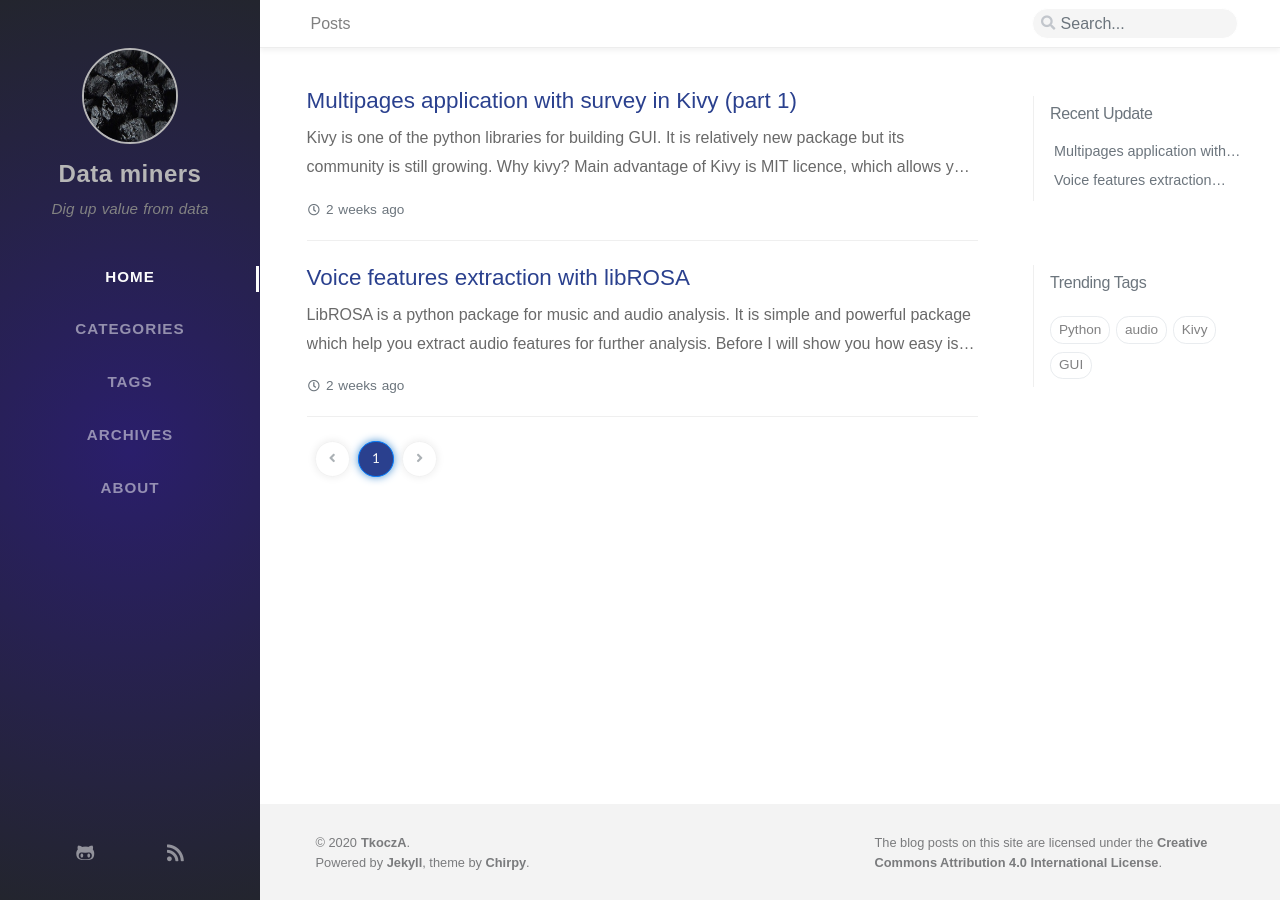
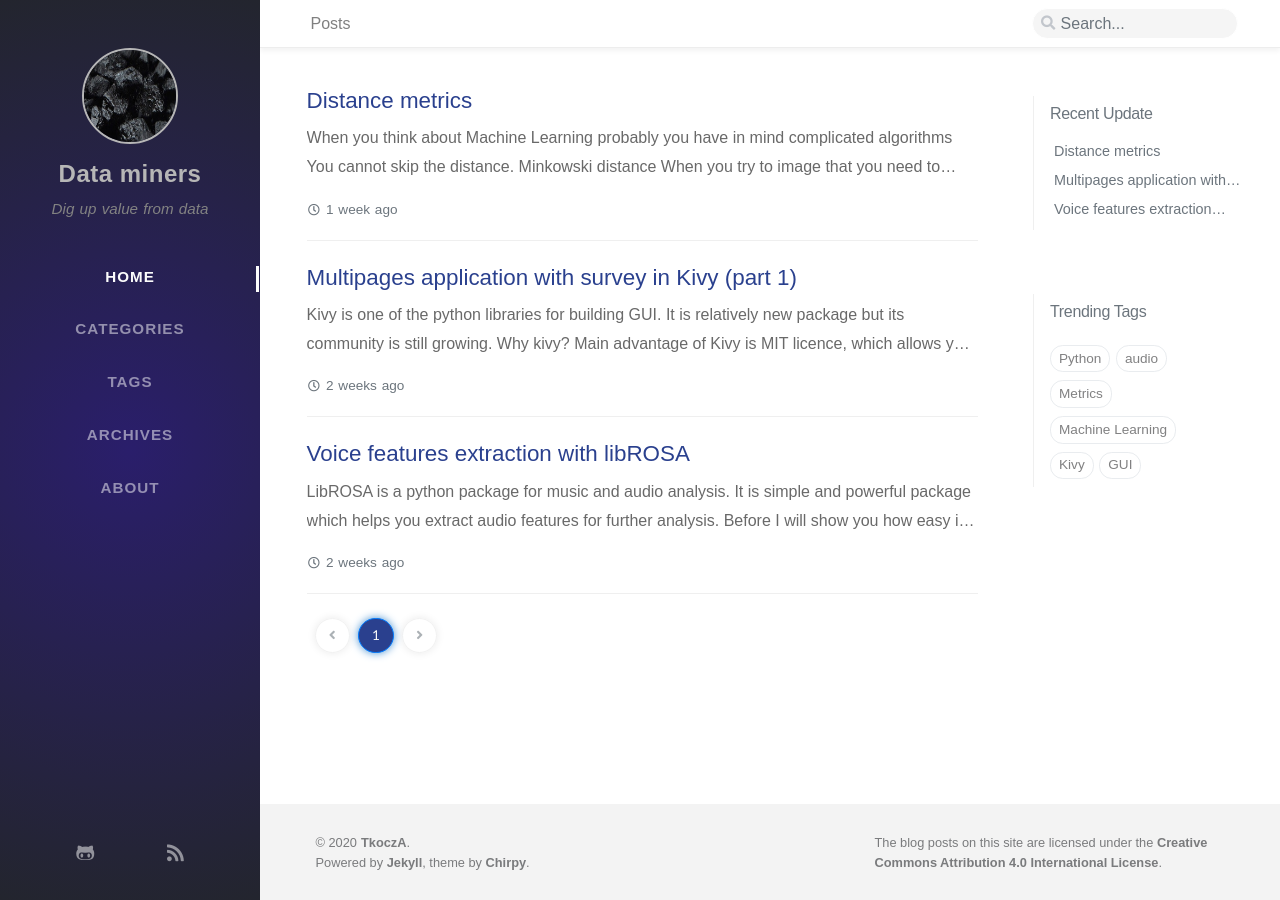
Before and after one commit to tkocza/data_miners, a Jekyll site: the page built from index.html, in a window 1280 px wide. Built offline with Jekyll 4.4.1, drawn with Linux system fonts in a browser that asks for light colours; nearby versions of some CDN libraries; some web fonts are replaced; the list of posts is cut into pages by our own code; comment, search, counter and statistics services are not loaded; part of the change alters nothing that is shown.

Commit message:
check formulas

```diff
--- a/_layouts/default.html
+++ b/_layouts/default.html
@@ -11,7 +11,15 @@ layout: compress
 <html lang="en">
 
   {% include head.html %}
-
+  <script type="text/x-mathjax-config">
+  MathJax.Hub.Config({
+    tex2jax: {
+      inlineMath: [['$','$'], ['\\(','\\)']],
+     processEscapes: true
+    }
+  });
+  </script>
+<script src="https://cdnjs.cloudflare.com/ajax/libs/mathjax/2.7.0/MathJax.js?config=TeX-AMS-MML_HTMLorMML" type="text/javascript"></script>
   <body data-spy="scroll" data-target="#toc">
     <div id="sidebar" class="d-flex flex-column">
       {% include sidebar.html %}
--- a/_posts/2020-02-17-Voice_features_extraction_with_libROSA.Md
+++ b/_posts/2020-02-17-Voice_features_extraction_with_libROSA.Md
@@ -8,7 +8,7 @@ seo:
   date_modified: 2020-02-26 22:00:50 +0100
 ---
 
-LibROSA is a python package for music and audio analysis. It is  simple and powerful package which help you extract audio features for further analysis.
+LibROSA is a python package for music and audio analysis. It is  simple and powerful package which helps you extract audio features for further analysis.
 
 Before I will show you how easy is using this package, I would like to do a short introduction. It will be helpful if you want to work with audio.
 
--- /dev/null
+++ b/_posts/2020-02-28-Distance_metrics.md
@@ -0,0 +1,84 @@
+---
+title: Distance metrics
+date: 2020-02-29 00:00:00 +0100
+categories: [Blogging, 'Machine Learning']
+tags: ['Machine Learning', Metrics]
+toc: false
+usemathjax: true
+seo:
+  date_modified: 2020-03-01 22:00:50 +0100
+---
+
+When you think about Machine Learning probably you have in mind complicated algorithms
+
+You cannot skip the distance.
+
+## Minkowski distance
+When you try to image that you need to cover a distance you will say e.g. "I have to travel 10 kilometers". You will never say "-10 kilometers". It explains how we perceive a distance. this also the base for Minkowski distance theory.
+The main assumption of this method is that distance always has to be positive value.
+
+
+![](../assets/img/pictures/2020-02-29-Distance_metrics_Minkowski_formula.png)
+
+Regarding to *p* value we can transform this formula as:
+- *p = 1* - Manhattan metric
+- *p = 2* - Euclidean metric
+- *p = ∞* - Chebyshev metric
+
+## Euclidean distance
+The Euclidean metric is the most often use distance in Machine Learning. It is simple straight line between two point in *n* dimensions space.
+You can also find this distance as Pythagorean metric.
+
+![](../assets/img/pictures/2020-02-29-Distance_metrics_euclidean_distance2D_long.png)
+
+in shorter version
+
+![](../assets/img/pictures/2020-02-29-Distance_metrics_euclidean_distance2D_short.png)
+
+on the graph:
+
+![]
+
+## Manhattan distance
+This distance is also known as *Taxicab distance* or *Rectilinear distance*. The name comes from Manhattan streets grid layout.
+The distance is calculated as absolute sum of the difference between its cartesian coordinates.
+
+![](../assets/img/pictures/2020-02-29-Distance_metrics_manhattan_short.png)
+
+
+![](../assets/img/pictures/2020-02-29-Distance_metrics_manhattan_explaination.png)
+
+on the graph:
+![]
+
+## Chebyshev distance
+The metric is calculated as maximum value of absolute difference between point in compared vectors. That is the reason why it is also called *Maximum metric*.
+Other name which you can see is *Chessboard distance* because represent distance between two spaces on a chess board gives the minimum number of moves a king requires to move between them.
+
+![](../assets/img/pictures/2020-02-29-Distance_metrics_Chebyshev_formula.png)
+
+Let's count a distance in the order to above different methods.
+You have two cases:
+
+1) two dimensions points (2D):
+- A (2,4)
+- B (6,8)
+
+2) three dimensions points (3D):
+- C (2,4,6)
+- D (6,8,10)
+
+
+| Metric        | 2D Formula | 2D result | 3D Formula | 3D result |
+|:-------------:|:-------------:|:-------------:|:---------:|
+| Euclidean     | $$ \sqrt{(2-6)^2 + (4-8)^2} $$ | | $$ \sqrt{(2-6)^2 + (4-8)^2 + (6-10)^2} $$ |
+| Manhattan     | $$ \|2-6\| + \|4-8\| $$ | | $$ \|2-6\| + \|4-8\| + \|6-10\| $$  |
+| Chebyshev     | $$ max\{\|2-6\|,\|4-8\|\} $$ | | $$ max\{\|2-6\|,\|4-8\|,\|6-10\|\} $$ |
+
+## Cosine distance
+
+## Hamming distance
+
+## Jaccard Index
+
+## Levenshtein distance
```
Also changed, not shown: assets/img/pictures/2020-02-29-Distance_metrics_Chebyshev_formula.png (added), assets/img/pictures/2020-02-29-Distance_metrics_Minkowski_formula.png (added), assets/img/pictures/2020-02-29-Distance_metrics_euclidean_distance2D_long.png (added), assets/img/pictures/2020-02-29-Distance_metrics_euclidean_distance2D_short.png (added), assets/img/pictures/2020-02-29-Distance_metrics_manhattan_explaination.png (added), assets/img/pictures/2020-02-29-Distance_metrics_manhattan_short.png (added).
